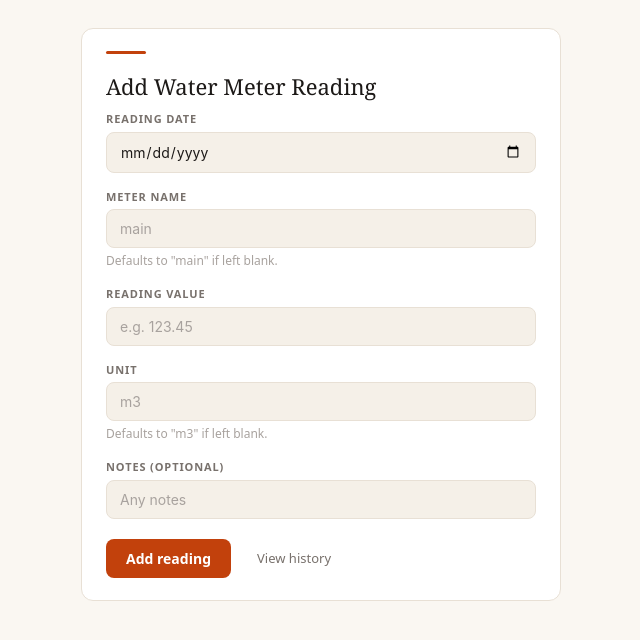
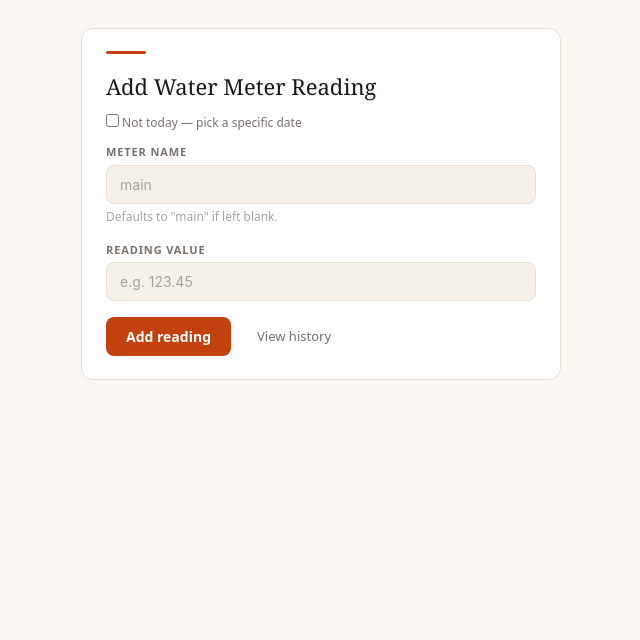
Before and after one commit to BellDell/articles-api, a Python web app: template app/templates/water_meter/form.html in a window 1280 px wide. Shown: the part 53-693 px from the top of the page, without its empty margins (319-959 px from the left). Run offline with Jinja, Linux system fonts and the light colour scheme; the template is opened without the code that fills it, so the values that code supplies are empty.

Commit message:
Polish Water Meter daily consumption UI

```diff
--- a/app/templates/water_meter/form.html
+++ b/app/templates/water_meter/form.html
@@ -10,14 +10,24 @@
     <div style="background:var(--bc-slow-bg);border:1px solid #fecaca;border-radius:8px;padding:10px 14px;color:#7f1d1d;font-size:13px;margin-bottom:16px">{{ error }}</div>
     {% endif %}
 
-    <form action="/water-meter/readings" method="post">
+    <form action="/water-meter/readings" method="post" id="wm-form">
 
-      <div style="margin-bottom:16px">
+      <div style="margin-bottom:12px">
+        <label style="font-size:12px;color:var(--bc-text-secondary);cursor:pointer">
+          <input type="checkbox" id="not-today-cb" name="not_today" value="1">
+          Not today — pick a specific date
+        </label>
+      </div>
+
+      <div id="date-row" style="margin-bottom:16px;display:none">
         <label class="bc-label" for="reading_date">Reading date</label>
         <input id="reading_date" name="reading_date" class="bc-input" type="date"
                value="{{ request.args.get('reading_date', default_reading_date) }}"
                max="{{ default_reading_date }}" autocomplete="off">
       </div>
+
+      <input type="hidden" name="reading_date" id="reading_date_fixed"
+             value="{{ request.args.get('reading_date', default_reading_date) }}">
 
       <div style="margin-bottom:16px">
         <label class="bc-label" for="meter_name">Meter name</label>
@@ -38,14 +48,13 @@
                placeholder="e.g. 123.45" step="any" autocomplete="off">
       </div>
 
-      <div style="margin-bottom:16px">
+      <div style="margin-bottom:16px;display:none">
         <label class="bc-label" for="unit">Unit</label>
         <input id="unit" name="unit" class="bc-input" type="text"
                placeholder="m3" value="{{ request.args.get('unit', '') }}" autocomplete="off">
-        <div class="bc-help">Defaults to "m3" if left blank.</div>
       </div>
 
-      <div style="margin-bottom:20px">
+      <div style="margin-bottom:20px;display:none">
         <label class="bc-label" for="notes">Notes (optional)</label>
         <input id="notes" name="notes" class="bc-input" type="text"
                placeholder="Any notes" value="{{ request.args.get('notes', '') }}" autocomplete="off">
@@ -59,3 +68,38 @@
   </div>
 </div>
 {% endblock %}
+
+{% block extra_scripts %}
+<script>
+document.addEventListener('DOMContentLoaded', () => {
+  const cb = document.getElementById('not-today-cb');
+  const dateRow = document.getElementById('date-row');
+  const hiddenInput = document.getElementById('reading_date_fixed');
+  const visibleInput = document.getElementById('reading_date');
+  if (!cb || !dateRow || !hiddenInput) return;
+
+  const today = new Date().toISOString().split('T')[0];
+  hiddenInput.value = today;
+  if (visibleInput) visibleInput.value = today;
+
+  cb.addEventListener('change', () => {
+    dateRow.style.display = cb.checked ? 'block' : 'none';
+    if (!cb.checked) {
+      hiddenInput.value = today;
+      if (visibleInput) visibleInput.value = today;
+    } else if (visibleInput) {
+      hiddenInput.value = visibleInput.value;
+    }
+  });
+
+  // Before submit, ensure hidden input value matches
+  document.getElementById('wm-form').addEventListener('submit', () => {
+    if (!cb.checked) {
+      hiddenInput.value = today;
+    } else if (visibleInput) {
+      hiddenInput.value = visibleInput.value;
+    }
+  });
+});
+</script>
+{% endblock %}
```
Also changed, not shown: app/templates/water_meter/history.html (+46 -9 lines), tests/test_water_meter_routes.py (+46 -0 lines).
